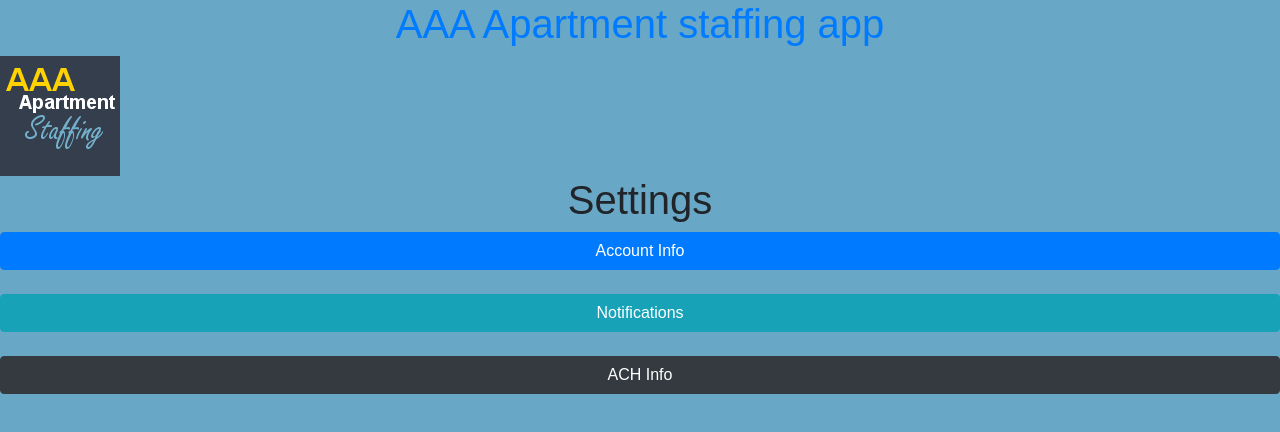
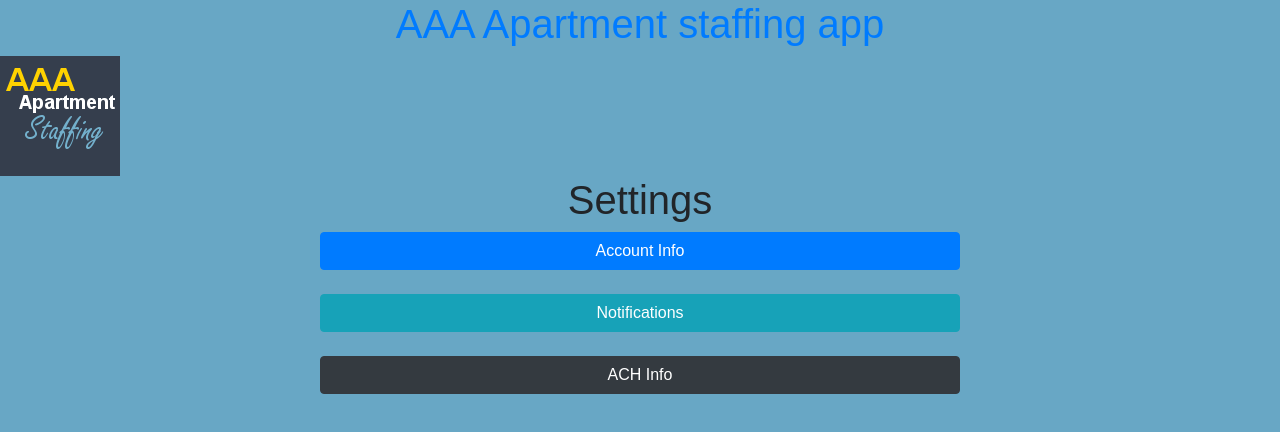
Before and after one commit to zackrt/staffingapp, a React (Create React App) app: page /settingsPage in a window 1280 px wide. Shown: the top 432 px of the page. Built offline with nearby package versions, Linux system fonts and the light colour scheme.

Commit message:
changed settings btn width

```diff
--- a/src/components/settingsPage.css
+++ b/src/components/settingsPage.css
@@ -1,5 +1,10 @@
 .settingspagebtn_content {
+    display: -ms-flexbox;
     display: flex;
+    margin: auto;
+    -ms-flex-direction: column;
     flex-direction: column;
+    -ms-flex-pack: center;
     justify-content: center;
+    width: 50%;
 }
```
